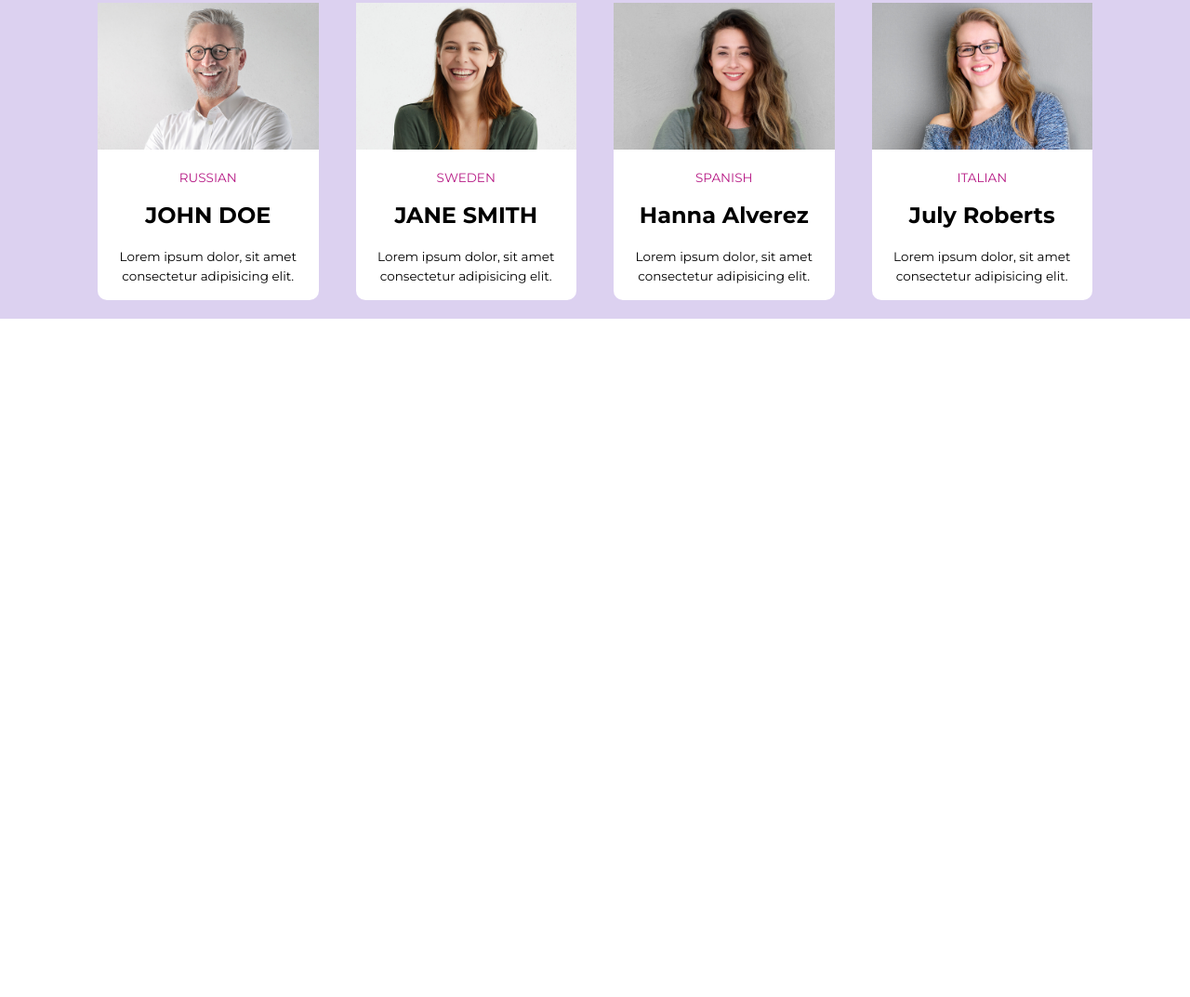
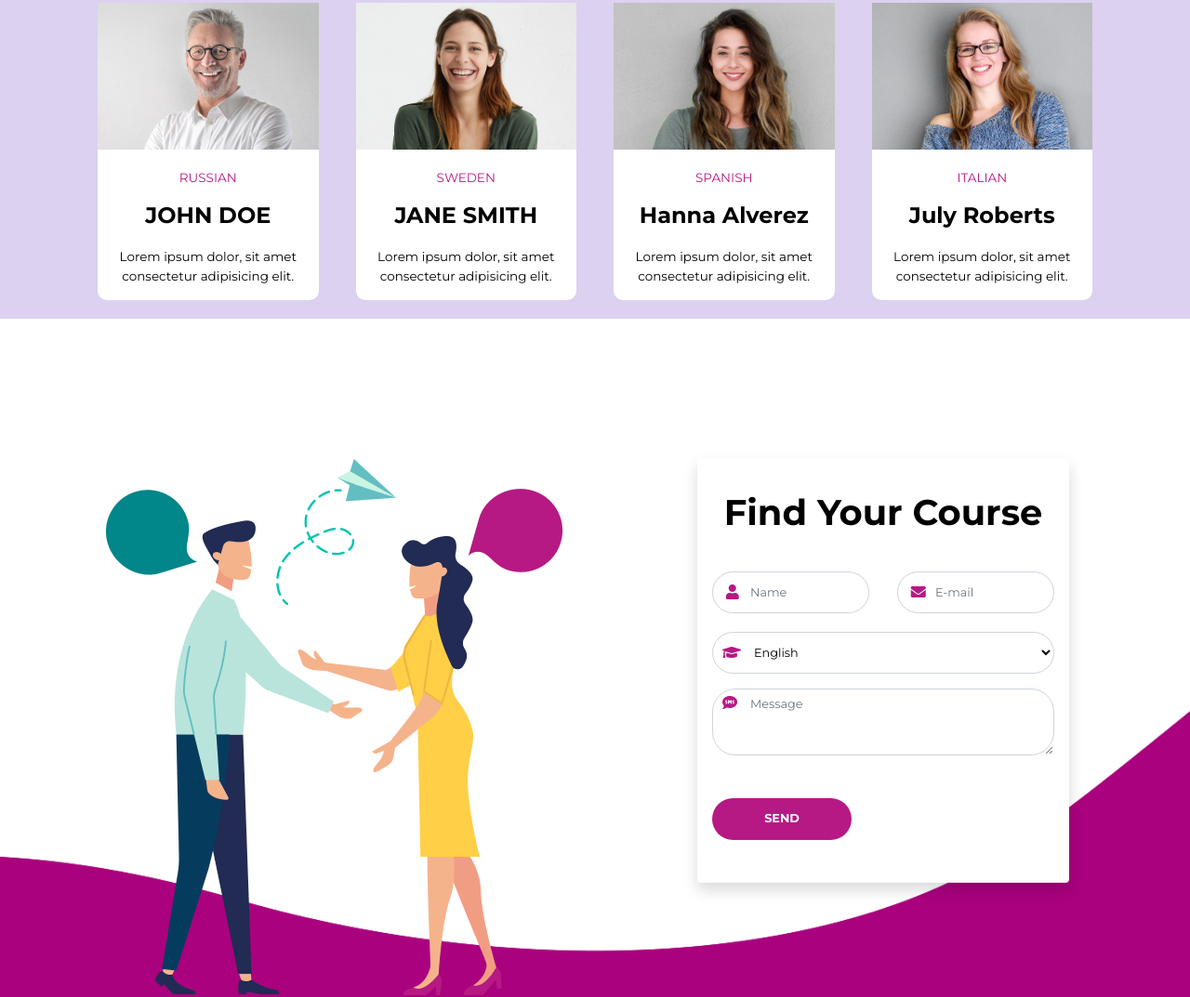
Before and after one commit to vothanhquy221299/BC12_SASS_VoThanhQuy, a plain HTML site: page index.html in a window 1280 px wide. Shown: the part 964-2037 px from the top of the page at 93% size. Before the commit the page ends 1307 px from the top, so only its background shows below. Drawn offline with nearby package versions, Linux system fonts and the light colour scheme.

Commit message:
add third

```diff
--- a/index.html
+++ b/index.html
@@ -203,6 +203,53 @@
         <div class="carousel__bottomImage"></div>
       </div>
     </div>
+
+    <div class="section__contact">
+      <div class="section__contactContent container">
+        <div class="row">
+          <div class="col6 contactImage">
+            <img src="./images/conatct_inner.png" alt="">
+          </div>
+          <div class="col6 contactForm">
+            <form class="shadow p-3 mb-5 bg-white rounded formContact">
+              <h1>Find Your Course</h1>
+              <div class="row">
+                <div class="col formUser">
+                  <span>
+                    <input type="text" class="form-control" placeholder="Name">
+                  </span>
+                  <span>
+                    <i class="fa fa-user"></i>
+                  </span>
+                </div>
+                <div class="col formEmail">
+                  <span><input type="email" class="form-control" placeholder="E-mail"></span>
+                  <span><i class="fa fa-envelope"></i></span>
+                </div>
+              </div>
+              <div class="form-group formCourse">
+                <span><i class="fa fa-graduation-cap"></i></span>
+                <span>
+                  <select class="form-control" id="exampleFormControlSelect1">
+                    <option>English</option>
+                    <option>French</option>
+                    <option>Spanish</option>
+                    <option>German</option>
+                  </select>
+                </span>
+              </div>
+              <div class="form-group formMessage">
+                <span><i class="fa fa-sms"></i></span>
+                <span>
+                  <textarea class="form-control" id="exampleFormControlTextarea1" rows="3" placeholder="Message"></textarea>
+                </span>
+              </div>
+              <button type="button" class="btn btn-primary">SEND</button>
+            </form>
+          </div>
+        </div>
+      </div>
+    </div>
     <!-- jQuery first, then Popper.js, then Bootstrap JS -->
     <script src="https://code.jquery.com/jquery-3.5.1.slim.min.js"></script>
     <script src="https://cdn.jsdelivr.net/npm/bootstrap@4.6.0/dist/js/bootstrap.bundle.min.js"></script>
--- a/sass/helps/_variables.scss
+++ b/sass/helps/_variables.scss
@@ -13,6 +13,8 @@ $fs-7: 15px;
 $fs-8: 37.5px;
 $fs-9: .8em;
 $fs-10: 1.5rem;
+$fs-11: 2.4rem;
+
 //border-radius
 $bdr-1: 50px;
 //height
--- a/sass/layouts/_course.scss
+++ b/sass/layouts/_course.scss
@@ -0,0 +1,94 @@
+.section__contact {
+  margin-top: 150px;
+  background-image: url(../../images/accent_bottom_wave_01.png);
+  background-position: center;
+  background-size: cover;
+  .section__contactContent {
+    .contactImage {
+    }
+    .contactForm {
+      .formContact {
+        width: 400px;
+        margin-left: 100px;
+        h1 {
+          @include styleText($fs-11, $fw-7, $color-black);
+          margin: 20px 0 40px 0;
+          text-align: center;
+        }
+        .row {
+          .formUser {
+
+            i {
+              position: absolute;
+              top: 30%;
+              left: 15%;
+              color: $color-purple;
+            }
+            input {
+              position: relative;
+              padding-left: 40px;
+              border-radius: 50px;
+              height: 45px;
+              @include styleText($fs-9, $fw-4, $color-black);
+            }
+          }
+          .formEmail {
+            i {
+              position: absolute;
+              top: 30%;
+              left: 15%;
+              color: $color-purple;
+            }
+            input {
+              position: relative;
+              padding-left: 40px;
+              border-radius: 50px;
+              height: 45px;
+              @include styleText($fs-9, $fw-4, $color-black)
+            }
+          }
+        }
+        .formCourse {
+          position: relative;
+          margin-top: 20px;
+          i {
+            position: absolute;
+            top: 30%;
+            left: 3%;
+            color: $color-purple;
+          }
+          select {
+            padding-left: 40px;
+            border-radius: 50px;
+            height: 45px;
+            @include styleText($fs-9, $fw-4, $color-black)
+          }
+        }
+        .formMessage {
+          position: relative;
+          i {
+            position: absolute;
+            top: 10%;
+            left: 3%;
+            color: $color-purple;
+          }
+          textarea {
+            padding-left: 40px;
+            border-radius: 25px;
+            @include styleText($fs-9, $fw-4, $color-black)
+          }
+        }
+        button{
+            @include buttonStyle($color-purple, 0, $bdr-1);
+            @include styleText($fs-9, $fw-7, $color-white);
+            height: 45px;
+            width: 150px;
+            margin: 30px 0;
+            &:hover{
+                @include buttonStyle($color-white, 0, $bdr-1);
+            }
+        }
+      }
+    }
+  }
+}
```
Also changed, not shown: css/main.css, images/conatct_inner.png (added), 1 other file.
